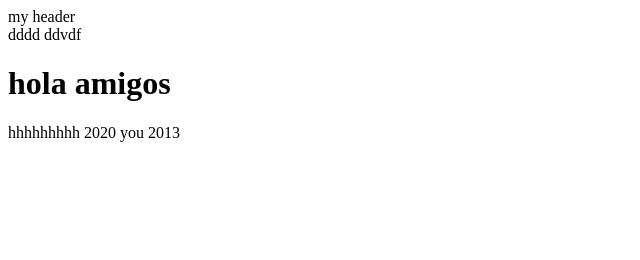
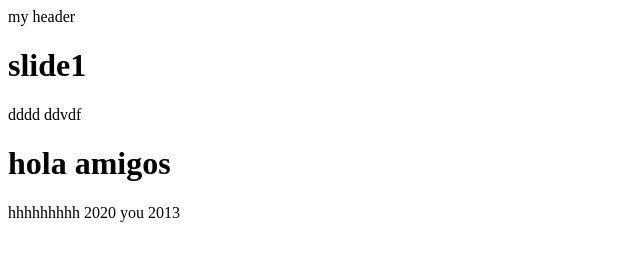
Before and after one commit to dragonfly-hub/git-project-one, a plain HTML site: page index.html in a window 1280 px wide. Shown: the whole page, without its empty margins (0-640 px from the left). Drawn offline with Linux system fonts and the light colour scheme.

Commit message:
slide one added

```diff
--- a/index.html
+++ b/index.html
@@ -7,8 +7,10 @@
 </head>
 <body>
     <header>my header </header>
+    <h1>slide1</h1>
     <span>dddd</span>
     <span>ddvdf</span>
+
 
     <h1>hola amigos</h1>
     <footer>hhhhhhhhh 2020 you 2013 </footer>
```
